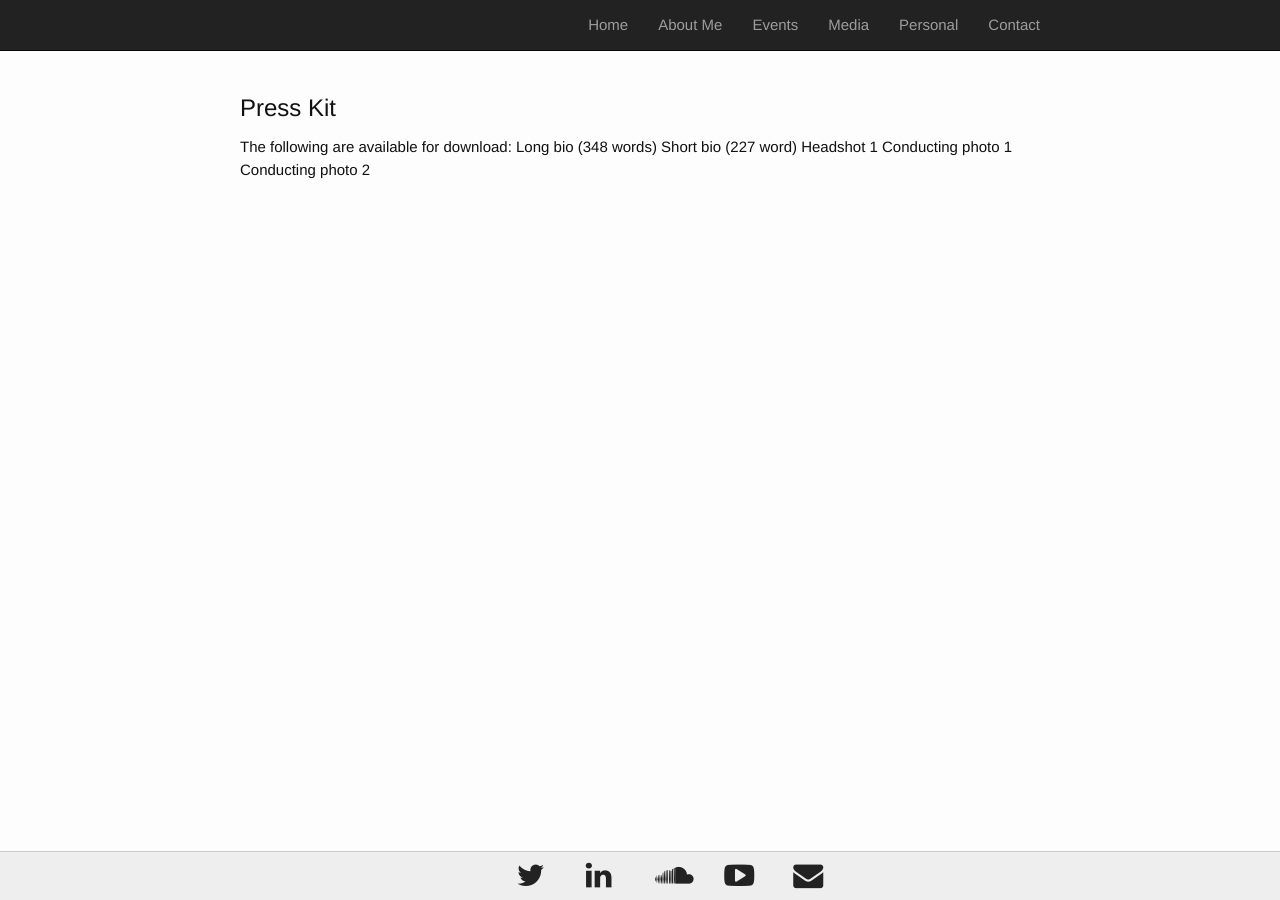
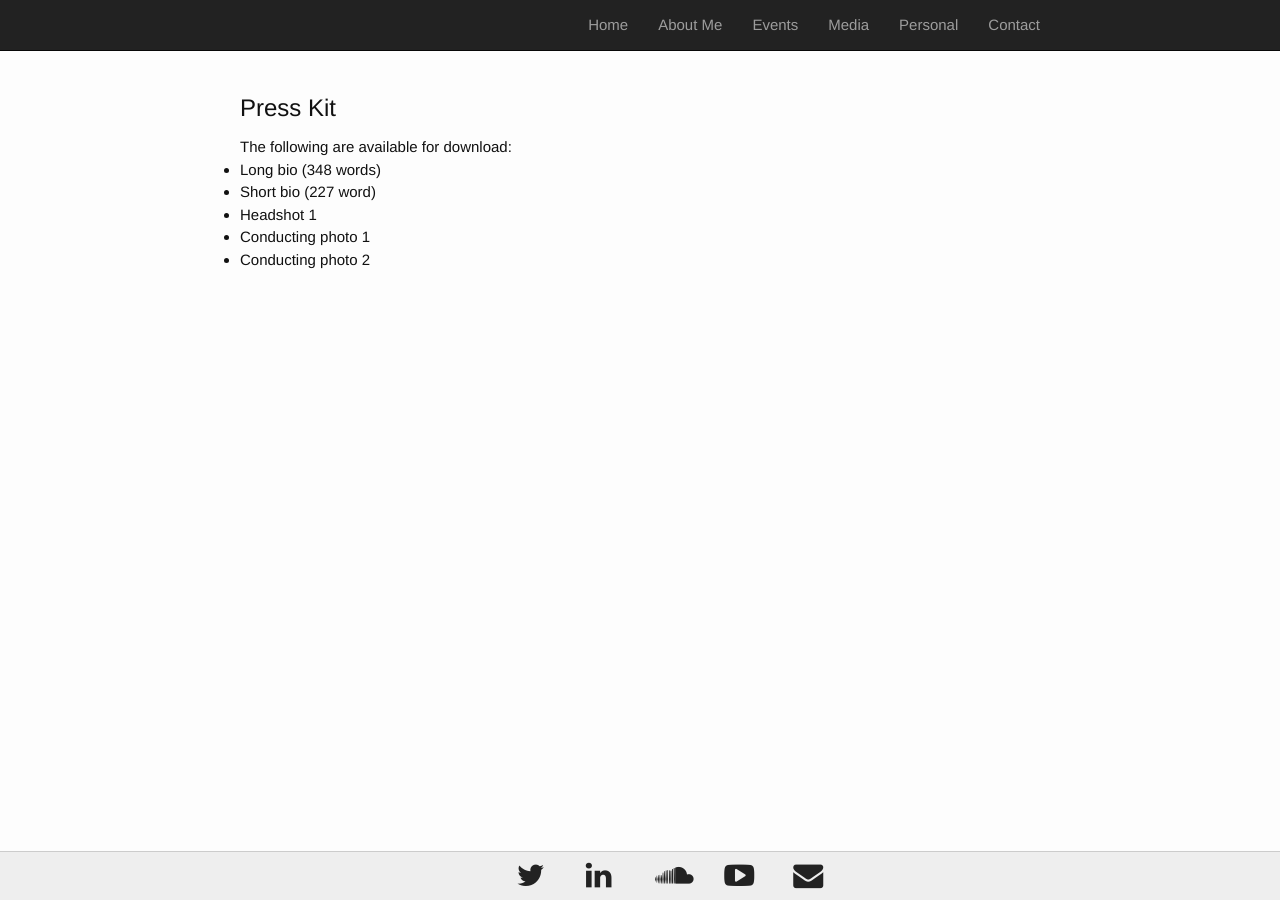
Before and after one commit to musicman10201/musicman10201.github.io, a Jekyll site: the page built from presskit.html, in a window 1280 px wide. Built offline with Jekyll 4.4.1, drawn with Linux system fonts in a browser that asks for light colours.

Commit message:
Update presskit.html

```diff
--- a/presskit.html
+++ b/presskit.html
@@ -6,13 +6,10 @@ permalink: /presskit/
 <h1>Press Kit</h1>
 
 The following are available for download:
-
-Long bio (348 words)
-
-Short bio (227 word)
-
-Headshot 1
-
-Conducting photo 1
-
-Conducting photo 2
+<ul>
+  <li>Long bio (348 words)</li>
+  <li>Short bio (227 word)</li>
+  <li>Headshot 1</li>
+  <li>Conducting photo 1</li>
+  <li>Conducting photo 2</li>
+</ul>
```
